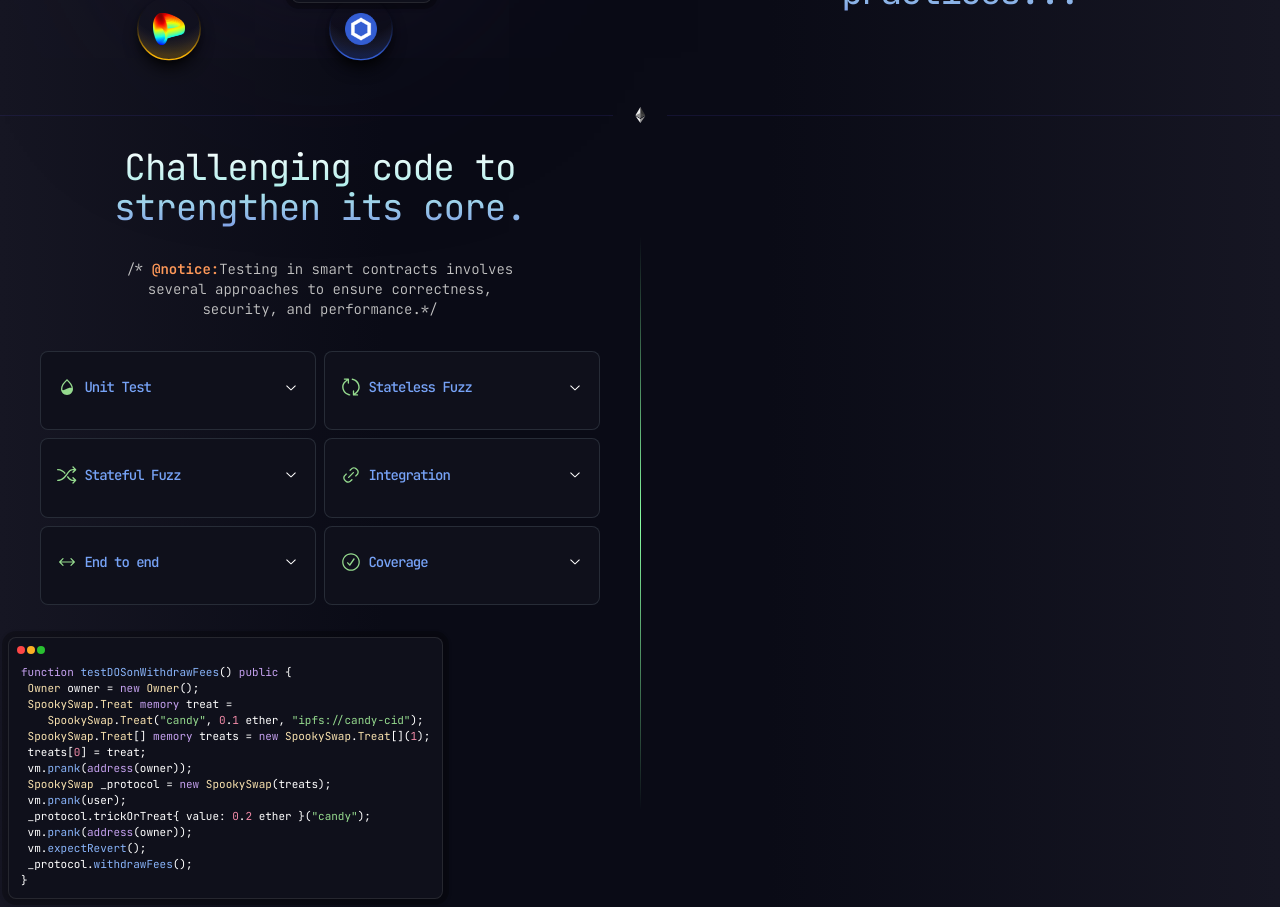
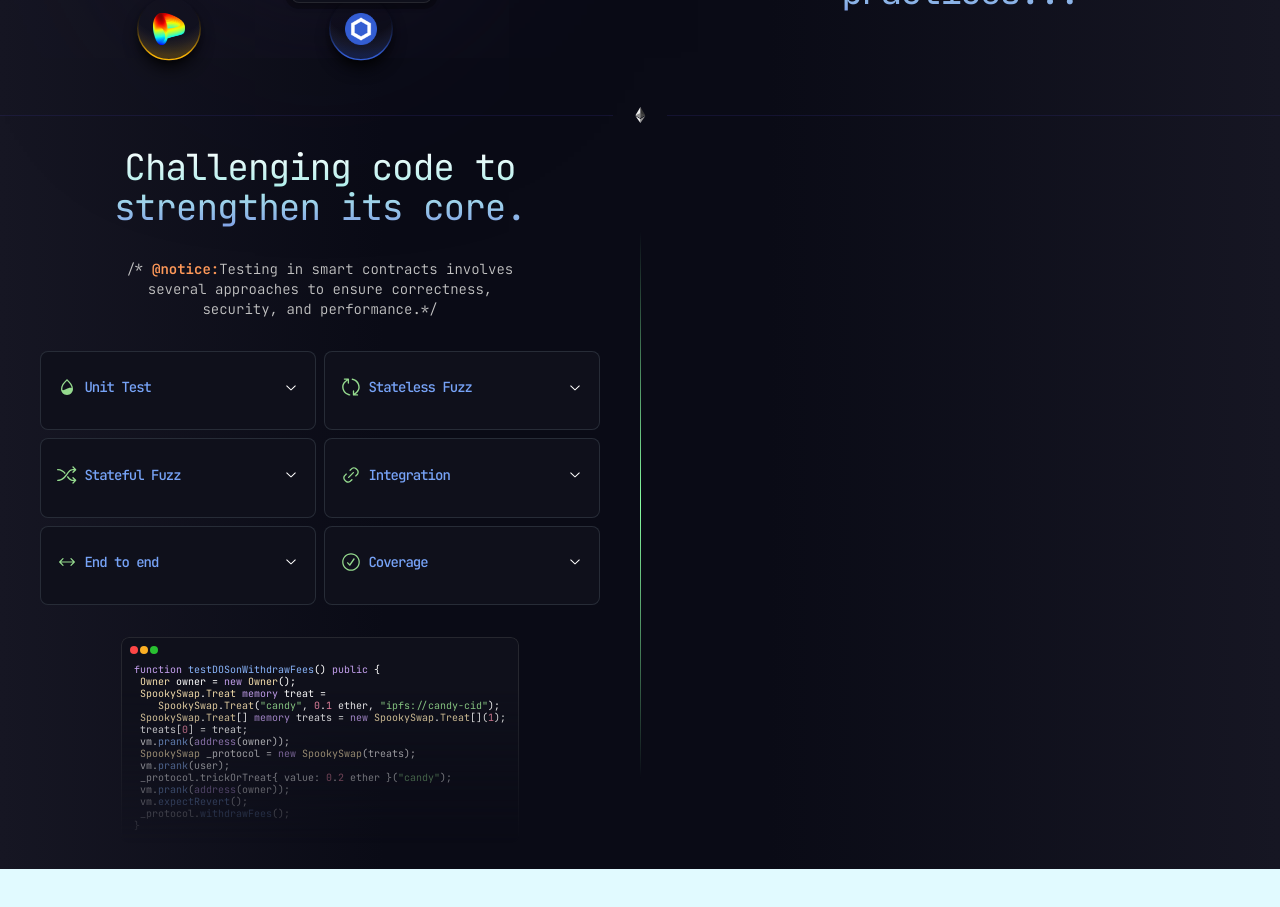
Before and after one commit to Artemides/edm-ethereum, a Next.js app: page / in a window 1280 px wide. Shown: the part 1660-2567 px from the top of the page. After the commit the page ends 2529 px from the top, so only its background shows below. Built offline with nearby package versions, Linux system fonts and the light colour scheme.

Commit message:
locate sol code window bottom 0

```diff
--- a/src/app/globals.css
+++ b/src/app/globals.css
@@ -60,7 +60,7 @@ p {
   min-height: calc(100vh - 70px);
 }
 .mask-gradient-to-t {
-  mask-image: linear-gradient(black 20%, transparent);
+  mask-image: linear-gradient(black 25%, transparent);
 }
 
 .blured-shadow {
--- a/src/components/portfolio/section-test.tsx
+++ b/src/components/portfolio/section-test.tsx
@@ -46,7 +46,7 @@ const testTopics = [
 
 export const SectionTest = () => {
   return (
-    <section className="min-height p-2">
+    <section className="relative min-height p-2 overflow-hidden">
       <h2 className="text-4xl mb-8 text-gradient-title text-center">
         Challenging code to <br /> strengthen its core.
       </h2>
@@ -76,10 +76,10 @@ export const SectionTest = () => {
           </div>
         ))}
       </Accordion>
-      <div className="">
-        <CodeWindow
-          codeClassName="text-[11px]  leading-3 "
-          code={`
+      <CodeWindow
+        className=" absolute left-1/2 -translate-x-1/2 mask-gradient-to-t select-none "
+        codeClassName="text-[10px]  leading-[8px] "
+        code={`
 function testDOSonWithdrawFees() public {
  Owner owner = new Owner();
  SpookySwap.Treat memory treat =
@@ -98,8 +98,7 @@ function testDOSonWithdrawFees() public {
  _protocol.withdrawFees();
 }
 `}
-        />
-      </div>
+      />
     </section>
   );
 };
```
